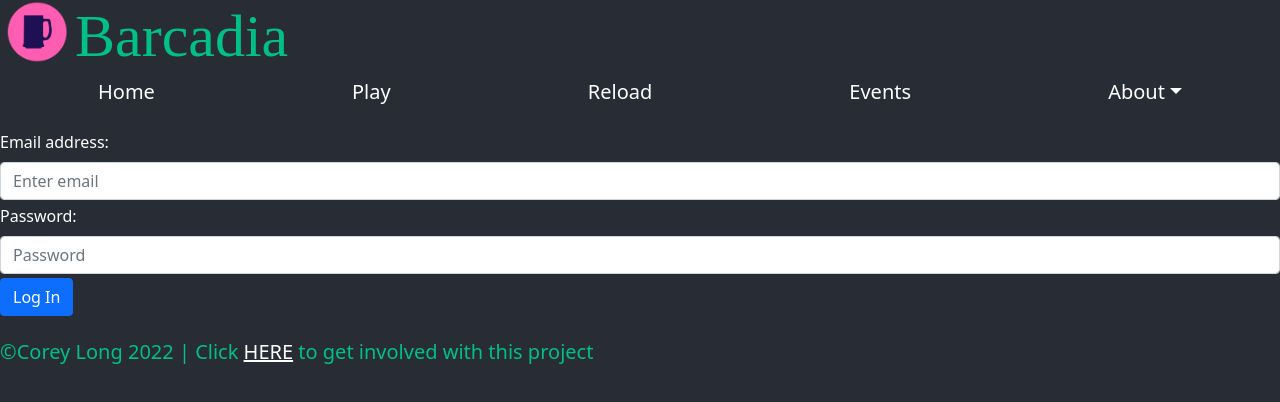
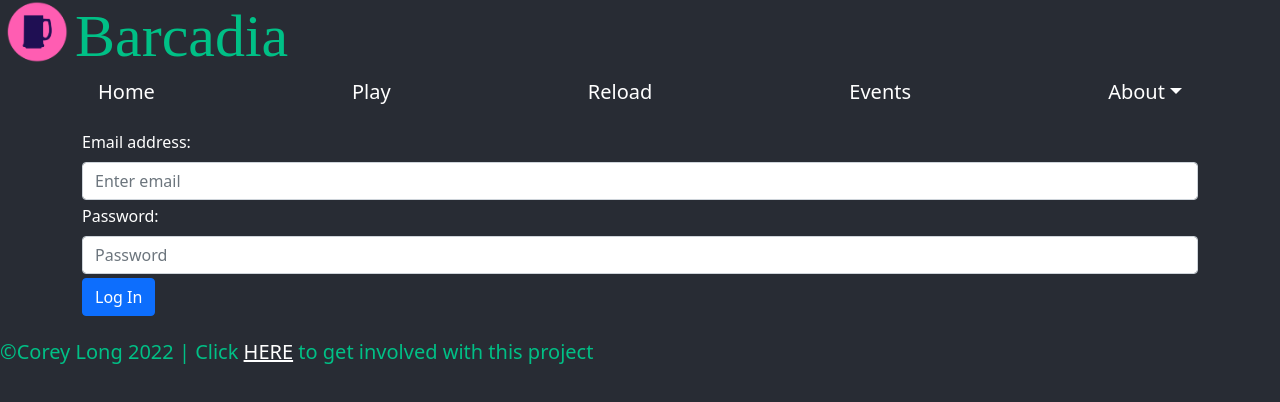
Before and after one commit to CoreyLongDev/BarCadia, a React (Create React App) app: page /Login in a window 1280 px wide. Shown: the top 402 px of the page. Built offline with nearby package versions, Linux system fonts and the light colour scheme.

Commit message:
closing out front end for now to work on back.

```diff
--- a/src/App.css
+++ b/src/App.css
@@ -8,3 +8,7 @@ body {
   margin-right: auto;
   width: 80%;
 }
+.logger {
+  max-width: 50% !important;
+  color: red !important;
+}
--- a/src/Pages/Login.js
+++ b/src/Pages/Login.js
@@ -1,8 +1,9 @@
 import React from 'react';
-import { Button, Form } from 'react-bootstrap';
+import { Button, Container, Form } from 'react-bootstrap';
 
 function MemberLogin() {
   return (
+    <Container id='logger'>
         <Form>
             <Form.Group className="mb-1" controlId="memberEmail">
             <Form.Label>Email address:</Form.Label>
@@ -16,6 +17,7 @@ function MemberLogin() {
                 Log In
             </Button>
         </Form>
+    </Container>
   );
 }
 
```
Lines whose indentation alone changed are shown as unchanged.
